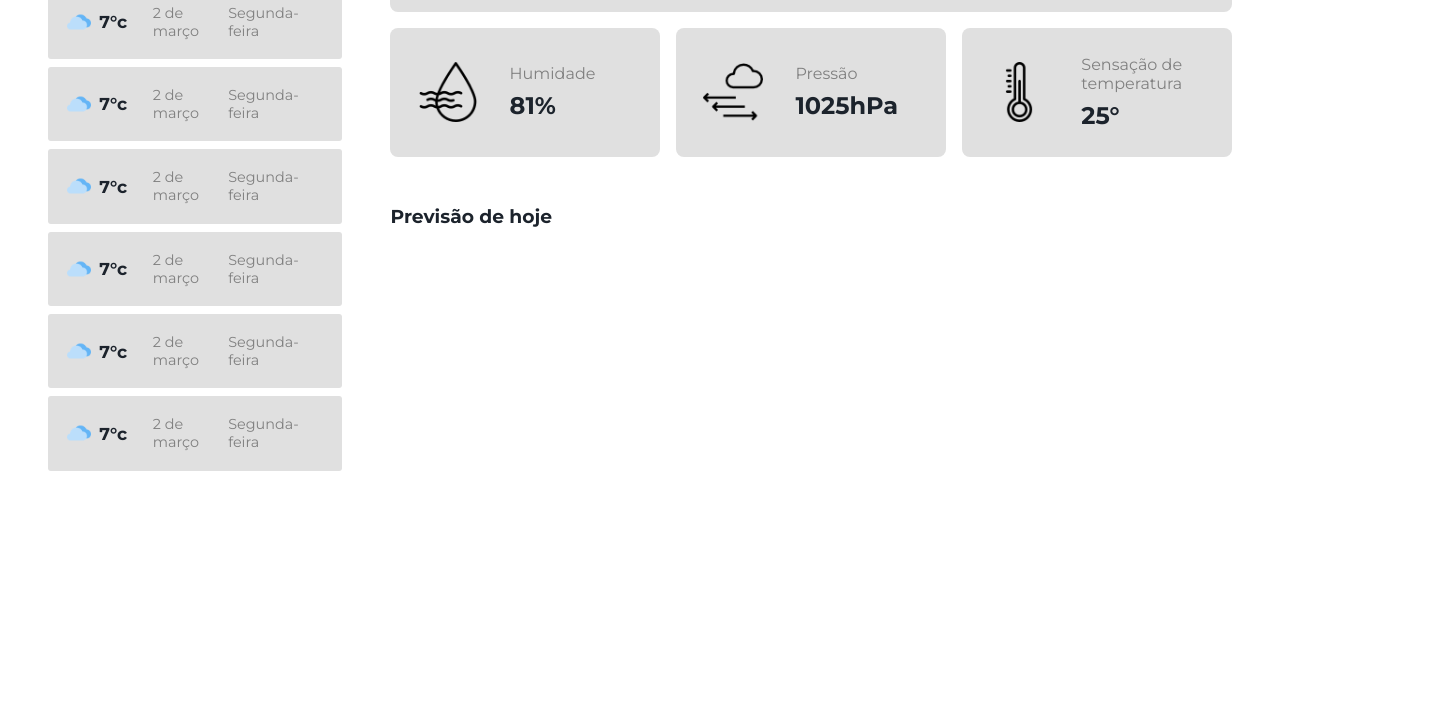
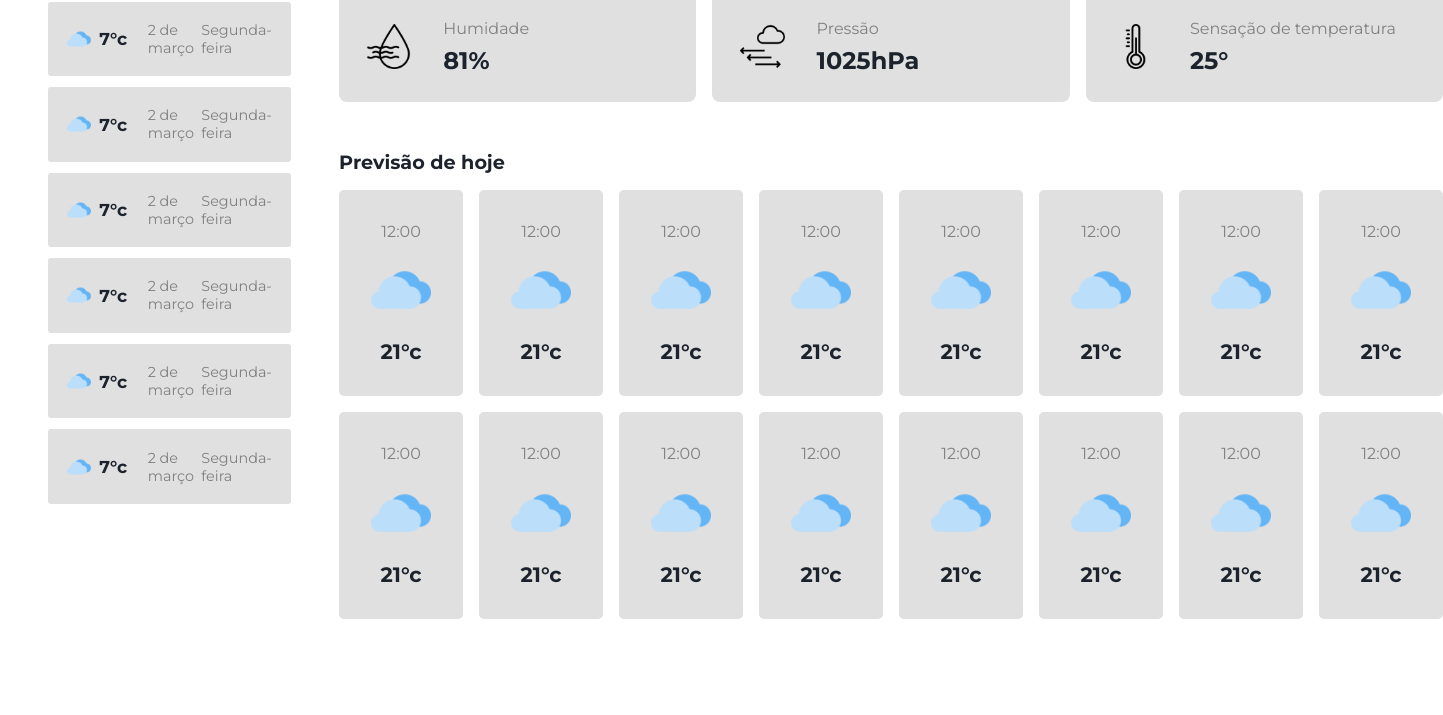
Before and after one commit to AntonyHaro/localiza-weather, a plain HTML site: page index.html in a window 1280 px wide. Shown: the part 514-1229 px from the top of the page, 1443 px wide, since content can reach past the window. Before the commit the page ends 1081 px from the top, so only its background shows below. Drawn offline with Linux system fonts and the light colour scheme.

Commit message:
adição da sessão 'previsão de hoje'

```diff
--- a/css/home.css
+++ b/css/home.css
@@ -22,8 +22,9 @@ main {
 }
 
 #side-container {
-    width: 23vw;
-    display: grid;
+    /* width: 23vw; */
+    display: flex;
+    flex-direction: column;
     gap: 3rem;
 }
 
@@ -81,7 +82,7 @@ hr {
 
 .week-forecast-container {
     display: grid;
-    gap: 0.5rem;
+    gap: 0.7rem;
 }
 
 .week-item {
@@ -119,6 +120,16 @@ hr {
     gap: 3rem;
 }
 
+.container-test  {
+    display: grid;
+    gap: 2rem;
+}
+
+.section-header {
+    font-size: 1.2em;
+    font-weight: bold;
+}
+
 #current-location .location {
     display: grid;
     gap: 0.5em;
@@ -145,11 +156,6 @@ hr {
     color: rgb(179, 179, 179);
 }
 
-/* #current-location form {
-    display: grid;
-    gap: 1rem;
-} */
-
 #current-location form .label-container {
     display: grid;
     gap: 0.5rem;
@@ -159,17 +165,16 @@ hr {
 
 #current-location form span {
     display: flex;
-    gap: 0.7rem;
+    align-items: center;
+    gap: 1.5rem;
 }
 
 #current-location form input {
     width: 50%;
-    /* background-color: var(--primary-bgc);
-    border: 1px solid gray; */
     background-color: transparent;
-    border: 1px solid gray;
+    border: 0;
+    border-bottom: 1px solid gray;
     padding: 0.5rem;
-    border-radius: 3px;
     outline: none;
 }
 
@@ -208,7 +213,7 @@ hr {
 }
 
 #todays-highlights .info-item img {
-    height: 60px;
+    height: 45px;
 }
 
 #todays-highlights .info-item p {
@@ -218,15 +223,61 @@ hr {
 
 .sunrise-sunset {
     grid-column: 1 / -1;
+    display: flex;
     justify-content: space-between;
+    align-items: center;
+    gap: 1rem;
+}
+
+.sunrise-sunset img {
+    height: 70px;
 }
 
 .sunrise-sunset h1 {
-    font-size: 2em;
+    font-size: 2.2em;
 }
 
 .sunrise,
 .sunset {
+    background-color: var(--primary-bgc);
+    flex: 1;
+    padding: 1.7rem;
+    border-radius: 8px;
     display: flex;
-    gap: 2rem;
+    justify-content: space-evenly;
+    /* justify-content: space-between; */
+    /* gap: 4rem; */
 }
+
+#todays-forecast {
+    display: grid;
+    gap: 1rem;
+}
+
+.todays-forecast-container {
+    display: grid;
+    grid-template-columns: repeat(8, 1fr);
+    gap: 1rem;
+}
+
+.todays-forecast-container .item {
+    background-color: var(--primary-bgc);
+    padding: 2rem;
+    border-radius: 5px;
+    display: grid;
+    gap: 1.2rem;
+    place-items: center;
+}
+
+.todays-forecast-container .item .hour {
+    color: gray;
+}
+
+.todays-forecast-container .item img {
+    height: 60px;
+}
+
+.todays-forecast-container .item .temperature {
+    font-weight: bold;
+    font-size: 1.3em;
+}
--- a/index.html
+++ b/index.html
@@ -104,18 +104,20 @@
             </section>
 
             <section id="main-forecast">
+                <div class="container-test">
                     <section id="current-location">
                         <div class="location">
                             <h1 class="city">São Paulo, SP</h1>
                             <p class="date">Quinta feira, 22 de maio</p>
                             <p id="city-description">
-                            São Paulo é uma metrópole vibrante e multicultural,
-                            conhecida por sua intensa vida urbana, arquitetura
-                            icônica e uma rica cena cultural. É o coração
-                            financeiro do Brasil, repleta de museus, teatros,
-                            parques e gastronomia diversificada. A cidade é um
-                            centro de inovação e criatividade, atraindo
-                            visitantes de todo o mundo.
+                                São Paulo é uma metrópole vibrante e
+                                multicultural, conhecida por sua intensa vida
+                                urbana, arquitetura icônica e uma rica cena
+                                cultural. É o coração financeiro do Brasil,
+                                repleta de museus, teatros, parques e
+                                gastronomia diversificada. A cidade é um centro
+                                de inovação e criatividade, atraindo visitantes
+                                de todo o mundo.
                             </p>
                         </div>
                         <form>
@@ -129,27 +131,29 @@
                                         name="location"
                                         id="location"
                                         placeholder="pesquisar outra localidade:"
-                                /><button type="submit">Pesquisar</button></span
+                                    /><button type="submit">
+                                        Pesquisar
+                                    </button></span
                                 >
                             </p>
                         </form>
                     </section>
                     <section id="todays-highlights">
-                    <h2>Destaques de hoje</h2>
+                        <h1 class="section-header">Destaques de hoje</h1>
                         <div class="info-container">
-                        <div class="info-item sunrise-sunset">
+                            <div class="sunrise-sunset">
                                 <!-- <h2>Amanhecer e Anoitecer</h2> -->
                                 <div class="sunrise">
                                     <img src="assets/sunrise.png" alt="" />
                                     <span>
-                                    <p>Nascer do Sol</p>
+                                        <p>Amanhecer</p>
                                         <h1>6:12</h1></span
                                     >
                                 </div>
                                 <div class="sunset">
                                     <img src="assets/sunset.png" alt="" />
                                     <span>
-                                    <p>Por do Sol</p>
+                                        <p>Anoitecer</p>
                                         <h1>18:02</h1></span
                                     >
                                 </div>
@@ -177,9 +181,91 @@
                             </div>
                         </div>
                     </section>
+                </div>
                 <section id="todays-forecast">
-                    <h1>Previsão de hoje</h1>
-                    <div class="todats-foreast-container"></div>
+                    <h1 class="section-header">Previsão de hoje</h1>
+                    <div class="todays-forecast-container">
+                        <div class="item">
+                            <p class="hour">12:00</p>
+                            <img src="assets/nublado.png" alt="" />
+                            <p class="temperature">21°c</p>
+                        </div>
+                        <div class="item">
+                            <p class="hour">12:00</p>
+                            <img src="assets/nublado.png" alt="" />
+                            <p class="temperature">21°c</p>
+                        </div>
+                        <div class="item">
+                            <p class="hour">12:00</p>
+                            <img src="assets/nublado.png" alt="" />
+                            <p class="temperature">21°c</p>
+                        </div>
+                        <div class="item">
+                            <p class="hour">12:00</p>
+                            <img src="assets/nublado.png" alt="" />
+                            <p class="temperature">21°c</p>
+                        </div>
+                        <div class="item">
+                            <p class="hour">12:00</p>
+                            <img src="assets/nublado.png" alt="" />
+                            <p class="temperature">21°c</p>
+                        </div>
+                        <div class="item">
+                            <p class="hour">12:00</p>
+                            <img src="assets/nublado.png" alt="" />
+                            <p class="temperature">21°c</p>
+                        </div>
+                        <div class="item">
+                            <p class="hour">12:00</p>
+                            <img src="assets/nublado.png" alt="" />
+                            <p class="temperature">21°c</p>
+                        </div>
+                        <div class="item">
+                            <p class="hour">12:00</p>
+                            <img src="assets/nublado.png" alt="" />
+                            <p class="temperature">21°c</p>
+                        </div>
+                        <div class="item">
+                            <p class="hour">12:00</p>
+                            <img src="assets/nublado.png" alt="" />
+                            <p class="temperature">21°c</p>
+                        </div>
+                        <div class="item">
+                            <p class="hour">12:00</p>
+                            <img src="assets/nublado.png" alt="" />
+                            <p class="temperature">21°c</p>
+                        </div>
+                        <div class="item">
+                            <p class="hour">12:00</p>
+                            <img src="assets/nublado.png" alt="" />
+                            <p class="temperature">21°c</p>
+                        </div>
+                        <div class="item">
+                            <p class="hour">12:00</p>
+                            <img src="assets/nublado.png" alt="" />
+                            <p class="temperature">21°c</p>
+                        </div>
+                        <div class="item">
+                            <p class="hour">12:00</p>
+                            <img src="assets/nublado.png" alt="" />
+                            <p class="temperature">21°c</p>
+                        </div>
+                        <div class="item">
+                            <p class="hour">12:00</p>
+                            <img src="assets/nublado.png" alt="" />
+                            <p class="temperature">21°c</p>
+                        </div>
+                        <div class="item">
+                            <p class="hour">12:00</p>
+                            <img src="assets/nublado.png" alt="" />
+                            <p class="temperature">21°c</p>
+                        </div>
+                        <div class="item">
+                            <p class="hour">12:00</p>
+                            <img src="assets/nublado.png" alt="" />
+                            <p class="temperature">21°c</p>
+                        </div>
+                    </div>
                 </section>
             </section>
         </main>
```
Lines whose indentation alone changed are shown as unchanged.
